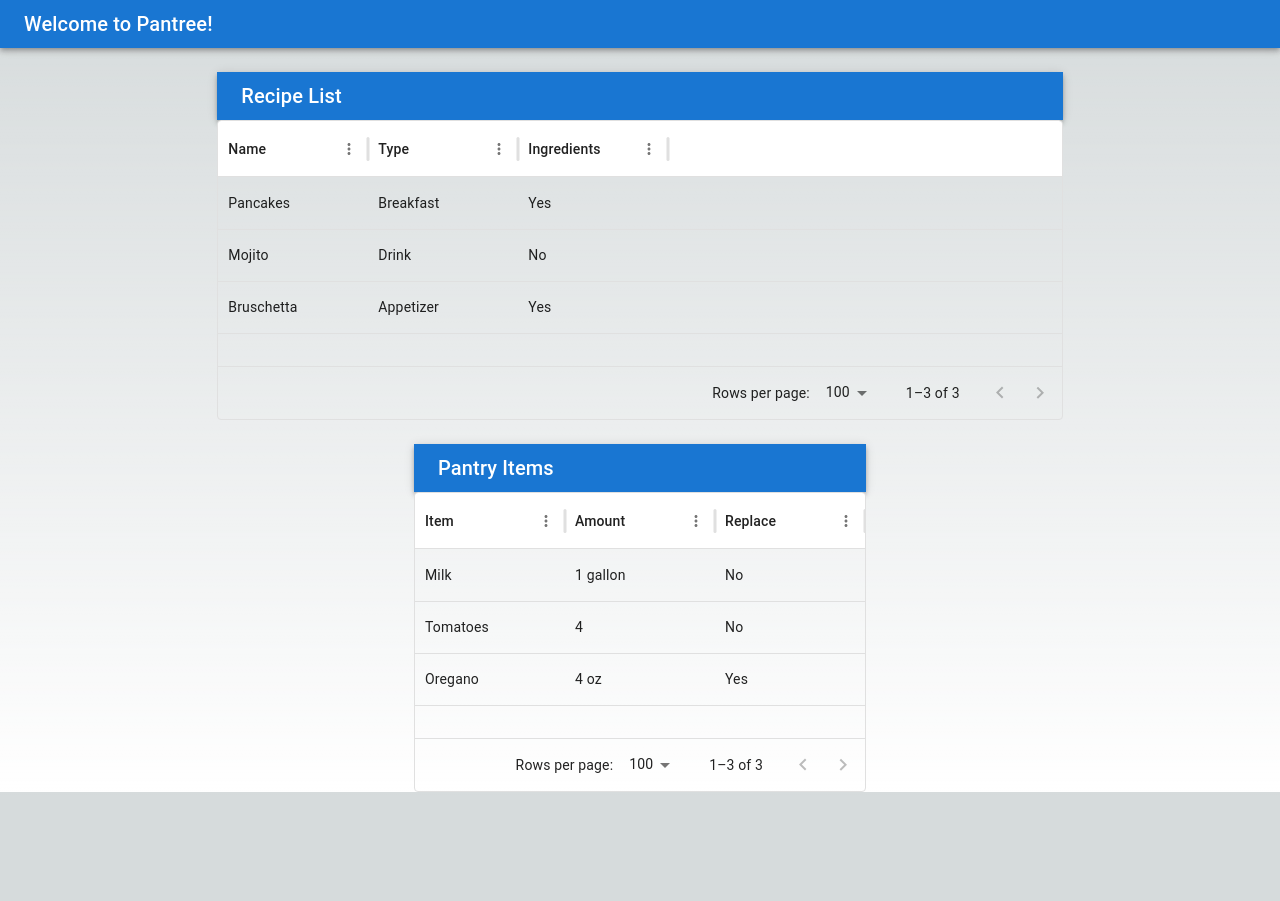
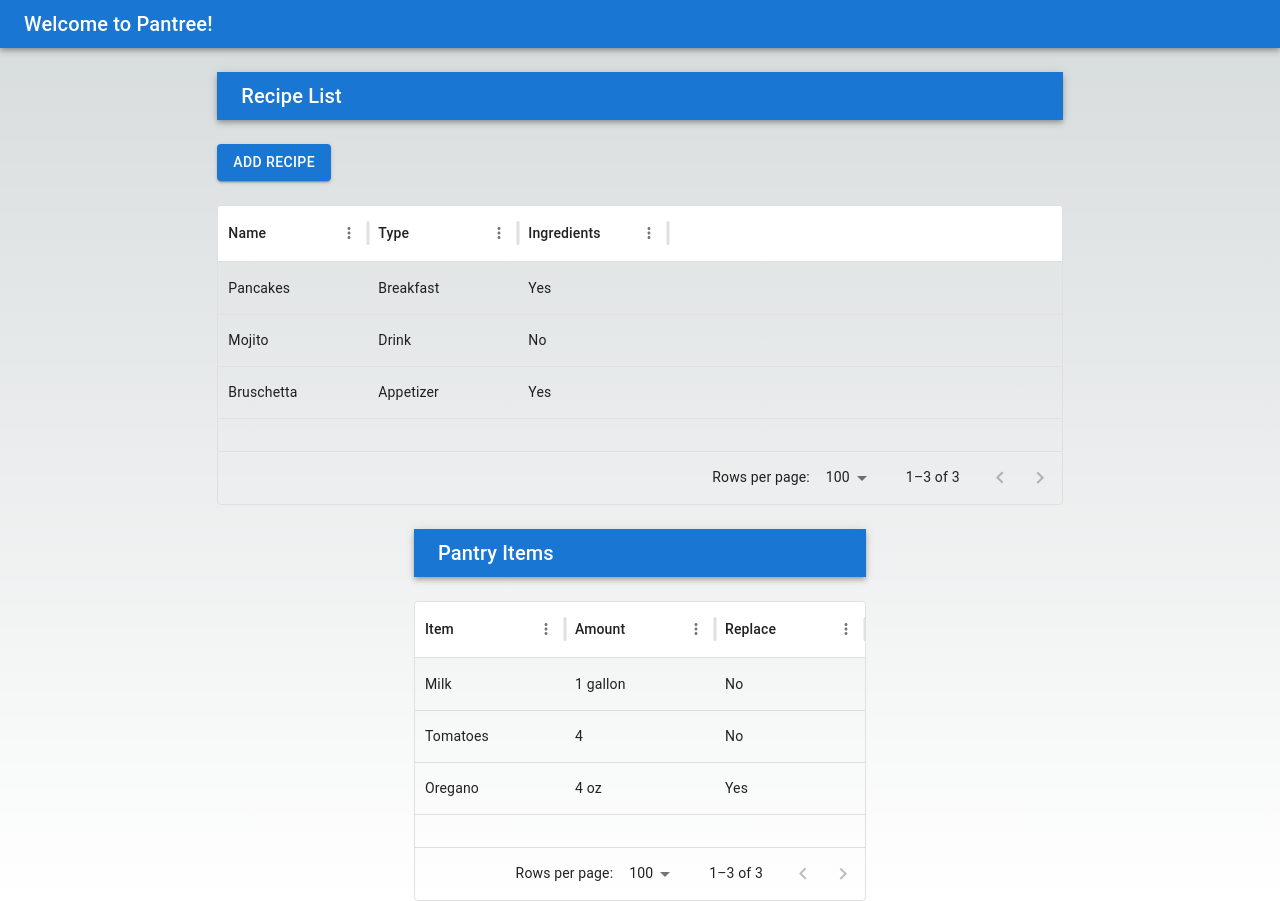
Before and after one commit to cscavotto/pantree, a Next.js app: page / in a window 1280 px wide. Before the commit the page ends 800 px from the top, so only its background shows below. Built offline with nearby package versions, Linux system fonts and the light colour scheme.

Commit message:
mock the recipe form

```diff
--- a/src/app/components/pantryList.tsx
+++ b/src/app/components/pantryList.tsx
@@ -1,6 +1,7 @@
 import { GridColDef, GridRowsProp } from "@mui/x-data-grid";
 import BaseDataGrid from "./base/baseDataGrid";
 import BaseAppBar from "./base/baseAppBar";
+import { Grid } from "@mui/material";
 
 export default function PantryList() {
 
@@ -19,9 +20,17 @@ export default function PantryList() {
       ];
 
     return (
-        <div>
-            <BaseAppBar title="Pantry Items"/>
-            <BaseDataGrid rows={rows} columns={columns}/>
-        </div>
+        <Grid
+        container
+        spacing={3}
+        direction="column"
+        justifyContent="center">
+            <Grid item>
+                <BaseAppBar title="Pantry Items"/>
+            </Grid>
+            <Grid item>
+                <BaseDataGrid rows={rows} columns={columns}/>
+            </Grid>
+        </Grid>
     )
 }
--- /dev/null
+++ b/src/app/components/recipeForm.tsx
@@ -0,0 +1,14 @@
+
+
+export default function RecipeForm() {
+
+    // need a way to manually enter a recipe
+    // need a way to add a recipe from a url
+    // if added from a url, should also add that recipe to the recipe list
+    // need to rework how I'm storing the mock data to do this first
+
+
+    return (
+        <div> Hello world!</div>
+    );
+}
--- a/src/app/components/recipeList.tsx
+++ b/src/app/components/recipeList.tsx
@@ -1,8 +1,16 @@
+"use client";
+
 import { GridColDef, GridRowsProp } from "@mui/x-data-grid";
 import BaseDataGrid from "./base/baseDataGrid";
 import BaseAppBar from "./base/baseAppBar";
+import { Button, Grid, Modal } from "@mui/material";
+import { useState } from "react";
+import RecipeForm from "./recipeForm";
 
 export default function RecipeList() {
+    const [open, setOpen] = useState(false);
+    const handleOpen = () => setOpen(true);
+    const handleClose = () => setOpen(false);
 
     // this data should come from somewhere else
     // and ingredients should be calculated from pantry list
@@ -19,9 +27,28 @@ export default function RecipeList() {
       ];
 
     return (
-        <div>
-            <BaseAppBar title="Recipe List"/>
-            <BaseDataGrid rows={rows} columns={columns}/>
-        </div>
+        <Grid
+            container
+            spacing={3}
+            direction="column"
+            justifyContent="center">
+                <Grid item>
+                    <BaseAppBar title="Recipe List"/>
+                </Grid>
+                <Grid item>
+                    <Button variant="contained" onClick={handleOpen}>Add Recipe</Button>
+                    <Modal
+                        open={open}
+                        onClose={handleClose}
+                        aria-labelledby="modal-modal-title"
+                        aria-describedby="modal-modal-description"
+                    >
+                        <RecipeForm/>
+                    </Modal>
+                </Grid>
+                <Grid item>
+                    <BaseDataGrid rows={rows} columns={columns}/>
+                </Grid>
+        </Grid>
     )
 }
```
